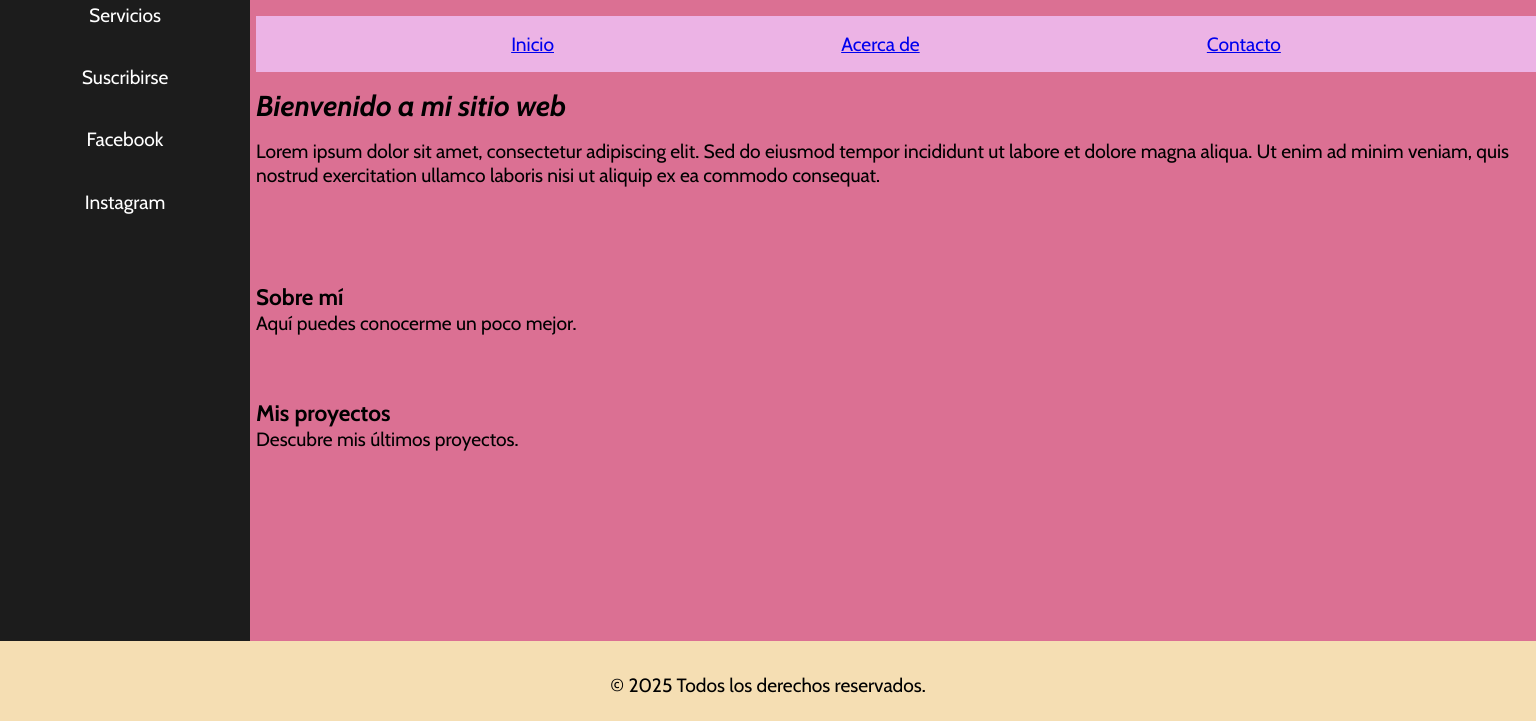
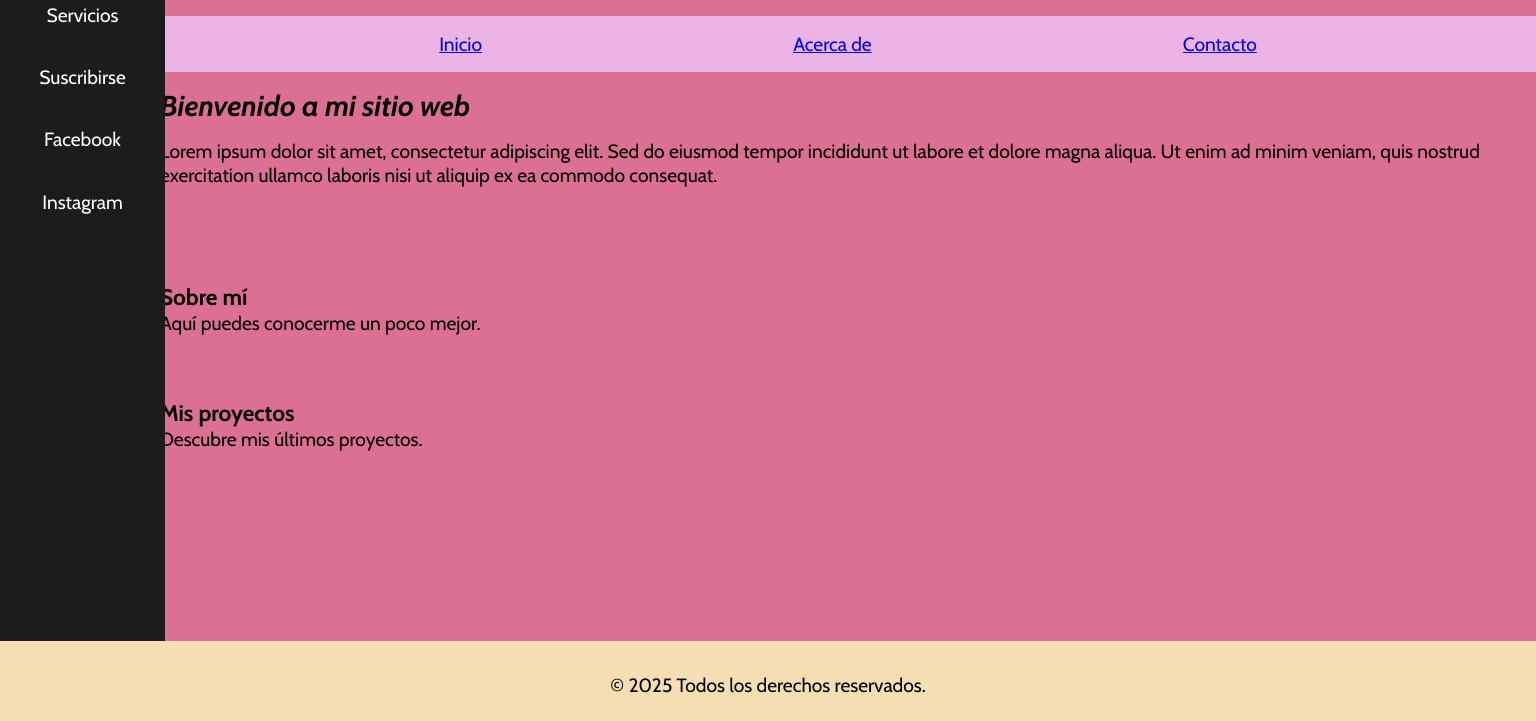
Before and after one commit to TICAMOLINA/desafio-12-ejercicio-a, a website built with Vite: page index.html in a window 1536 px wide. Shown: the part 79-800 px from the top of the page. Built offline with nearby package versions, Linux system fonts and the light colour scheme; a web font is replaced by a local one.

Commit message:
Finalizo el proyecto con el estilo para el tamaño 1400px

```diff
--- a/src/sass/layout/_main.scss
+++ b/src/sass/layout/_main.scss
@@ -66,4 +66,10 @@
             display: flex;
         }
     }
+
+    @media screen and (min-width: 1400px) {
+        & {
+            max-width: 165px;
+        }
+    }
 }
--- a/src/sass/style.scss
+++ b/src/sass/style.scss
@@ -15,5 +15,9 @@ body {
 
     @media screen and (min-width: 1200px) {
         margin-left: 16rem;
+    }
+
+    @media screen and (min-width: 1400px) {
+        margin-left: 10rem;
+    }
 }
-}
```
